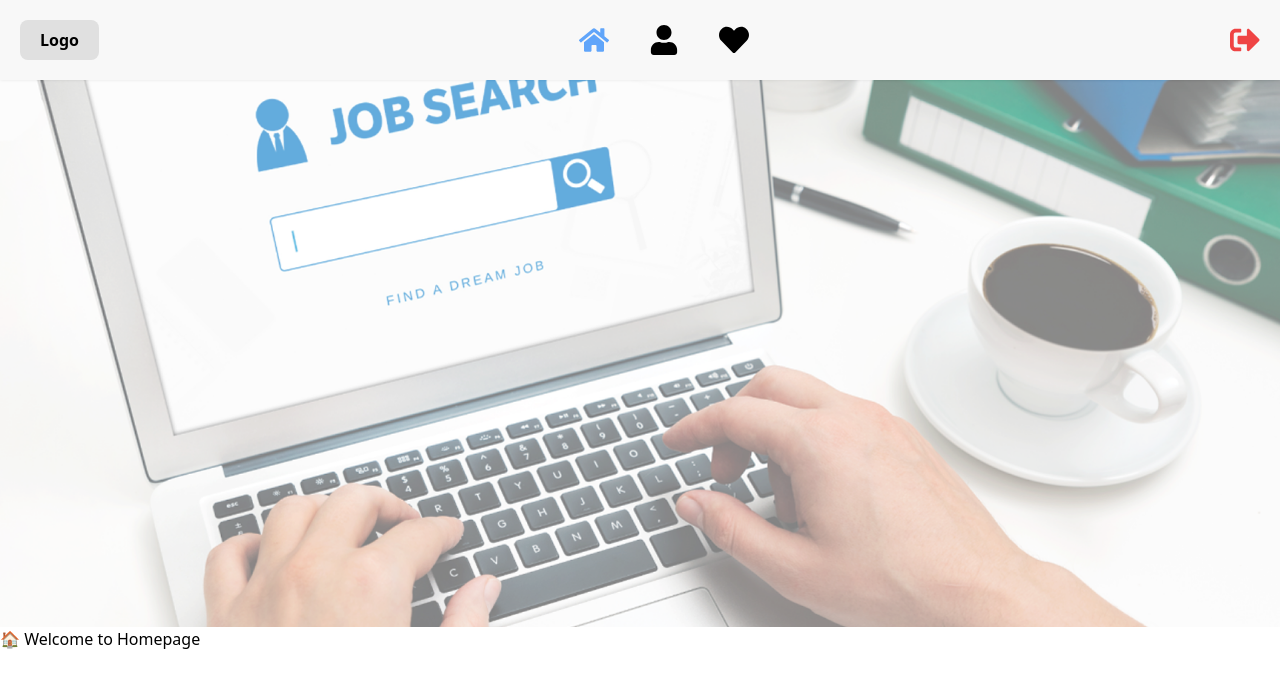
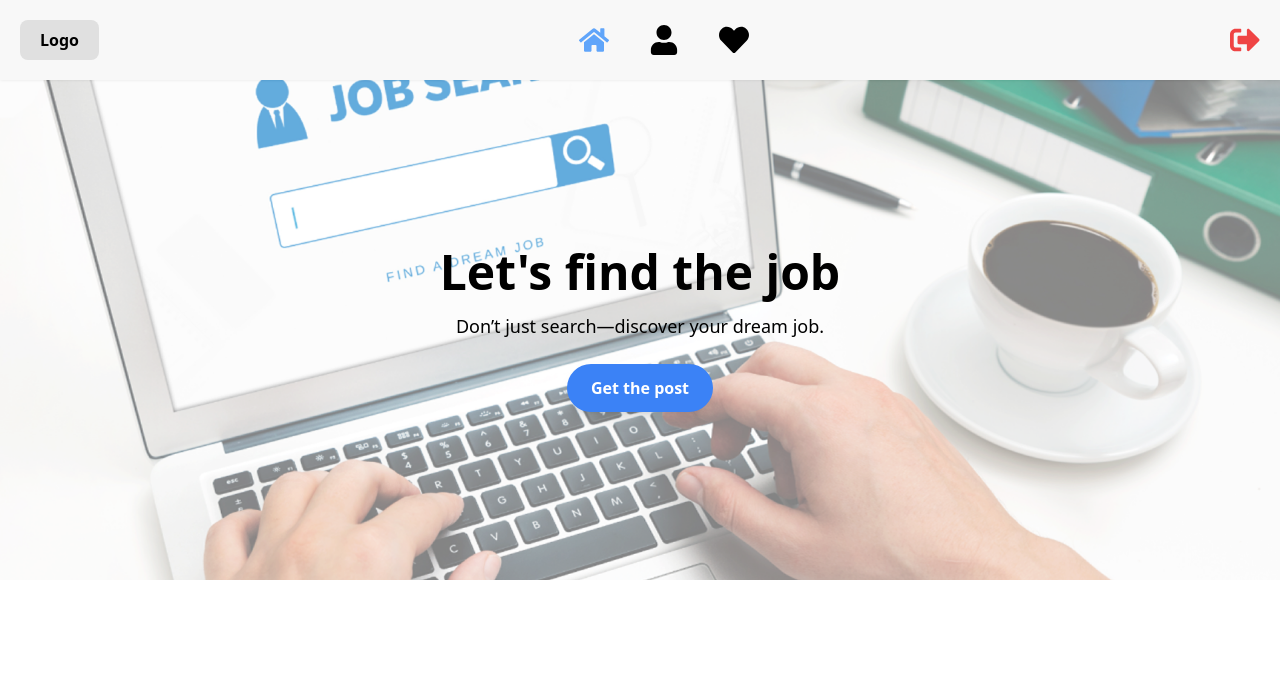
Before and after one commit to Kitsanaz-dev/easy-job-frontend, a React (Vite) app: page / in a window 1280 px wide. Shown: the top 688 px of the page. Built offline with nearby package versions, Linux system fonts and the light colour scheme.

Commit message:
add cover picture to homepage

```diff
--- a/src/App.jsx
+++ b/src/App.jsx
@@ -3,6 +3,7 @@ import { useState } from "react";
 import Homepage from "./components/Homepage"
 import Profile from "./components/Profile"
 import Favourites from "./components/Favourites"
+import Footer from "./components/Footer";
 
 function App() {
   const [activeTab, setActiveTab] = useState("Homepage");
--- /dev/null
+++ b/src/components/Footer.jsx
@@ -0,0 +1,51 @@
+export default function Footer() {
+    return (
+      <footer className="bg-gray-900 text-gray-200 py-8 mt-10">
+        <div className="max-w-7xl mx-auto px-4 sm:px-6 lg:px-8">
+          {/* Top section */}
+          <div className="flex flex-col md:flex-row justify-between items-center border-b border-gray-700 pb-6 mb-6">
+            {/* Logo / Name */}
+            <div className="flex items-center mb-4 md:mb-0">
+              <span className="text-2xl font-bold text-blue-400">EasyJob</span>
+            </div>
+
+            {/* Links */}
+            <div className="flex space-x-6">
+              <a href="/" className="hover:text-blue-400 transition">
+                Home
+              </a>
+              <a href="/about" className="hover:text-blue-400 transition">
+                About
+              </a>
+              <a href="/jobs" className="hover:text-blue-400 transition">
+                Jobs
+              </a>
+              <a href="/contact" className="hover:text-blue-400 transition">
+                Contact
+              </a>
+            </div>
+          </div>
+
+          {/* Bottom section */}
+          <div className="flex flex-col md:flex-row justify-between items-center">
+            <p className="text-sm">
+              © {new Date().getFullYear()} EasyJob. All rights reserved.
+            </p>
+
+            {/* Social Icons */}
+            <div className="flex space-x-4 mt-4 md:mt-0">
+              <a href="https://facebook.com" target="_blank" rel="noreferrer" className="hover:text-blue-400">
+                <i className="fab fa-facebook-f"></i>
+              </a>
+              <a href="https://twitter.com" target="_blank" rel="noreferrer" className="hover:text-blue-400">
+                <i className="fab fa-twitter"></i>
+              </a>
+              <a href="https://linkedin.com" target="_blank" rel="noreferrer" className="hover:text-blue-400">
+                <i className="fab fa-linkedin-in"></i>
+              </a>
+            </div>
+          </div>
+        </div>
+      </footer>
+    );
+  }
--- a/src/components/Homepage.jsx
+++ b/src/components/Homepage.jsx
@@ -1,8 +1,29 @@
 export default function Homepage() {
-    return (
-        <div>
-            <img src="/jobfinding.png" alt="jobfinding picture" className="w-full opacity-80"/>
-            <h1 className="text-black">🏠 Welcome to Homepage</h1>
-        </div>
-    );
+  return (
+    <div className="relative w-full">
+      {/* background image */}
+      <img
+        src="/jobfinding.png"
+        alt="jobfinding picture"
+        className="w-full h-[500px] object-cover opacity-80"
+      />
+
+      {/* overlay content */}
+      <div className="absolute inset-0 flex flex-col items-center justify-center text-center px-4">
+        <h1 className="text-5xl font-bold text-black mb-4">
+          Let's find the job
+        </h1>
+        <p className="text-lg text-black max-w-2xl mb-6">
+          Don’t just search—discover your dream job.
+        </p>
+        <button
+          className="bg-blue-500 text-white font-semibold px-6 py-3 rounded-full shadow-lg
+  transform transition duration-200
+  hover:bg-blue-600 hover:scale-105"
+        >
+          Get the post
+        </button>
+      </div>
+    </div>
+  );
 }
```
